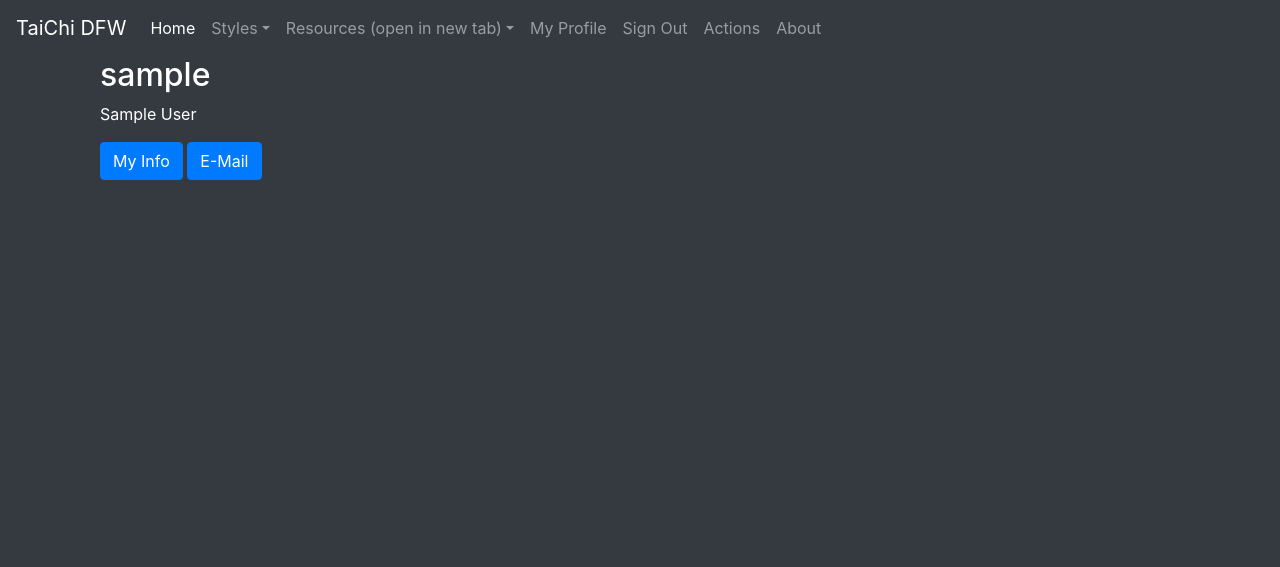
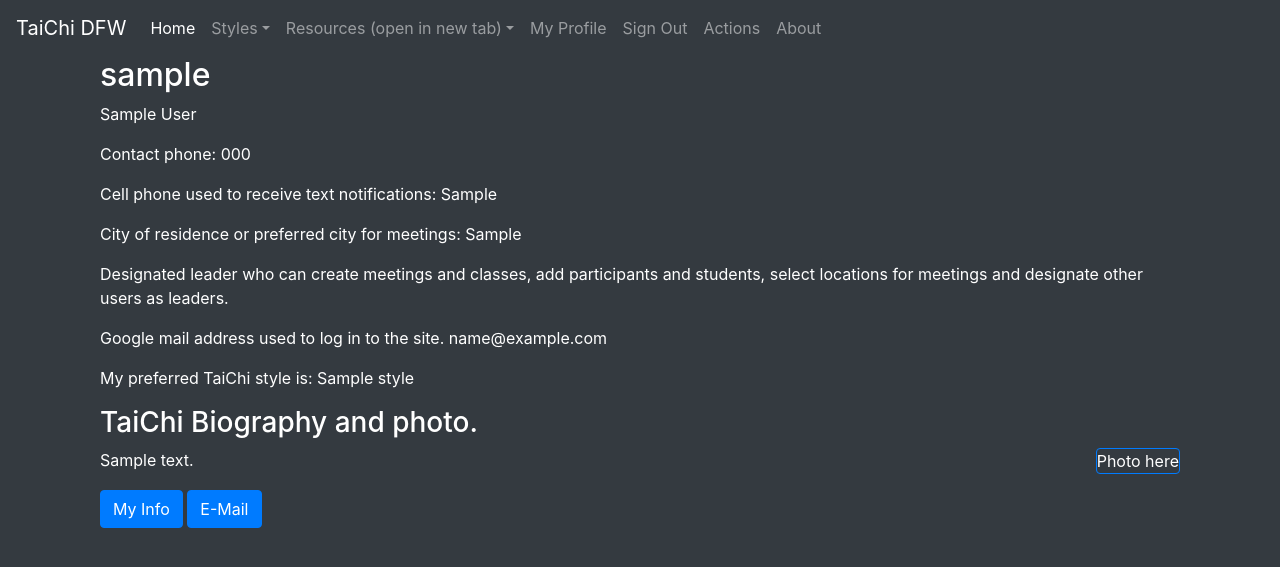
Before and after one commit to bchip50/taichi_dfw, a Django app: a page that uses taichi_dfw/templates/users/user_detail.html in a window 1280 px wide. Shown: the top 567 px of the page. Run offline with Django 3.2, Linux system fonts and the light colour scheme; a user stored in the database is signed in; tables that the repository leaves empty hold one stand-in row (values such as "Sample post"); parts of the project's set-up code (start-up, migrations or seed data) failed here and were passed over; some libraries are stand-ins or nearby versions.

```diff
--- a/taichi_dfw/styles/models.py
+++ b/taichi_dfw/styles/models.py
@@ -189,6 +189,22 @@ class Members(models.Model):
         default="beginner",
         help_text="The level of knowledge of the member in this form",
     )
+    STATUS_CHOICES = (
+        ("applicant", "Applied to leader for membership"),
+        ("denied", "Application rejected by leader"),
+        ("accepted", "Application accepted by leader"),
+    )
+    status = models.CharField(
+        max_length=20,
+        choices=STATUS_CHOICES,
+        default="accepted",
+        help_text="Internal flag used during membership applicaiton process.",
+    )
+    application = models.TextField(
+        "application",
+        default="Open sessions, no application required.",
+        help_text="Entered by applicant as message to the leader.",
+    )
     since = models.DateField(auto_now_add=True)
     last_meeting = models.DateField("Last meeting attended", null=True, blank=True)
     paid_through = models.DateField("Paid up through", null=True, blank=True)
--- a/taichi_dfw/templates/styles/series_detail.html
+++ b/taichi_dfw/templates/styles/series_detail.html
@@ -24,7 +24,7 @@
       <ul>
         {% for ldr in object.activeLeaders %}
           <li class="row" >
-            <span class="col-sm-3">{{ ldr.member.name}}</span>
+            <a href=" {% url "users:detail" ldr.member.username %}" class="col-sm-3">{{ ldr.member.name}}</a>
             <span class="col-sm-3">{{ ldr.member.email}}</span>
             <span class="col-sm-6"> since {{ ldr.since}}</span>
           </li>
@@ -36,7 +36,7 @@
       <ul>
         {% for mbr in object.activeMembers %}
           <li>
-            <span >{{ mbr.member.name}}</span>
+            <a href=" {% url "users:detail" mbr.member.username %}" >{{ mbr.member.name}}</a>
             {% if  mbr.last_meeting %}
               <span>Last Meeting: {{ mbr.last_meeting }}</span>
             {% endif %}
--- a/taichi_dfw/templates/users/user_detail.html
+++ b/taichi_dfw/templates/users/user_detail.html
@@ -13,7 +13,44 @@
       {% if object.name %}
         <p>{{ object.name }}</p>
       {% endif %}
-    </div>
+
+      {% if object.phone %}
+        <p>Contact phone: {{ object.phone }}</p>
+      {% endif %}
+
+      {% if object.cell %}
+        <p>Cell phone used to receive text notifications: {{ object.cell }}</p>
+      {% endif %}
+
+      {% if object.city %}
+        <p>City of residence or preferred city for meetings: {{ object.city }}</p>
+      {% endif %}
+
+      {% if object.leaderFlag %}
+        <p>Designated leader who can create meetings and classes,
+        add participants and students,
+        select locations for meetings and
+        designate other users as leaders.</p>
+      {% endif %}
+
+      {% if object.gmail %}
+        <p>Google mail address used to log in to the site. {{ object.gmail }}</p>
+      {% endif %}
+
+      {% if object.favorite_style %}
+        <p>My preferred TaiChi style is: {{ object.favorite_style }}</p>
+      {% endif %}
+
+      <h3>TaiChi Biography and photo.</h3>
+      {% if object.biophoto %}
+        <p class="rounded float-right border border-primary">Photo here</p>
+      {% endif %}
+      {% if object.bio %}
+        <p>{{ object.bio }}</p>
+      {% else %}
+        <p>No experience reported.</p>
+      {% endif %}
+   </div>
   </div>
 
 {% if object == request.user %}
```
Also changed, not shown: taichi_dfw/styles/utility.py (added).
